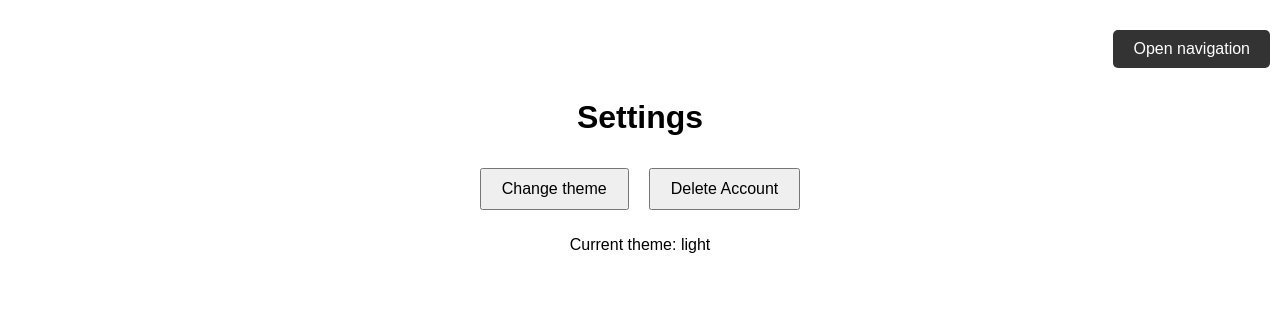
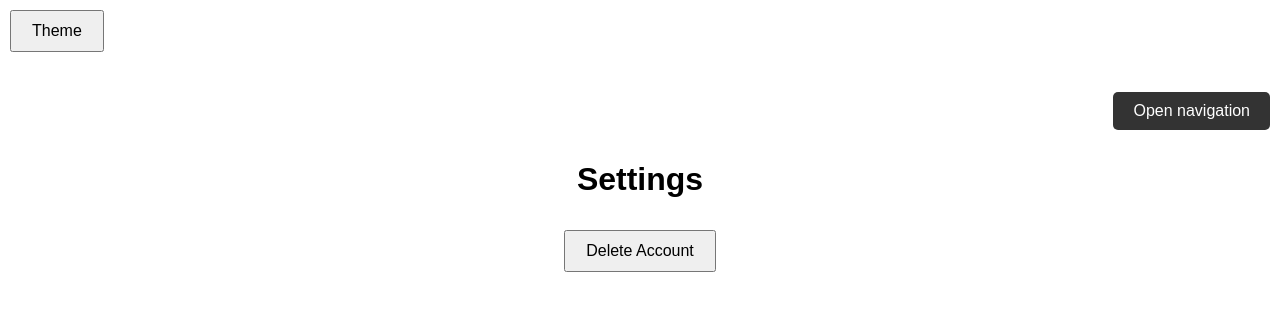
Before and after one commit to TVT22-7/Elokuvasovellus, a React (Create React App) app in the folder client/: page /settings in a window 1280 px wide. Shown: the top 310 px of the page. Built offline with nearby package versions, Linux system fonts and the light colour scheme.

Commit message:
theme change
in progress

```diff
--- a/client/src/App.css
+++ b/client/src/App.css
@@ -2,6 +2,14 @@
   font-family: "Arial", sans-serif;
   text-align: center;
   margin-top: 50px;
+}
+#light {
+  background-color: #fff;
+
+}
+#dark {
+  background-color: rgb(104, 20, 183);
+
 }
 
 button {
--- a/client/src/App.js
+++ b/client/src/App.js
@@ -6,21 +6,33 @@ import FriendGroups from './pages/friendGroups/FriendGroups';
 import Auth from './pages/Auth/Auth';
 import Review from './pages/Review/Review';
 import './App.css';
+import { createContext } from "react";
+import { useState } from "react";
 
+export const ThemeContext = React.createContext(null);
 
 function App() {
+    const [theme, setTheme] = useState("light");
+    const toggleTheme = () => {
+        setTheme((curr) => (curr === "light" ? "dark" : "light"));
+
+    };
     return (
+        <ThemeContext.Provider value={{ theme, toggleTheme }}>
         <Router>
-            <div className="App">
+        <button onClick={toggleTheme}> Theme</button>
+            <div className="App" id={theme}>
                 <Routes>
                     <Route path="/" element={<Auth />} />
                     <Route path="/home" element={<Home />} />
                     <Route path="/settings" element={<Settings />} />
                     <Route path="/friend-groups" element={<FriendGroups />} />
                     <Route path="/review" element={<Review />} />
+
                 </Routes>
             </div>
         </Router>
+        </ThemeContext.Provider>
     );
 }
 
--- a/client/src/pages/friendGroups/FriendGroups.css
+++ b/client/src/pages/friendGroups/FriendGroups.css
@@ -1,3 +1,9 @@
+.App {
+    font-family: "Arial", sans-serif;
+    text-align: center;
+    margin-top: 50px;
+    background-color: #fff;
+}
 .friend-list {
     display: flex;
     flex-direction: column;
--- a/client/src/pages/settings/Settings.css
+++ b/client/src/pages/settings/Settings.css
@@ -0,0 +1,11 @@
+.App {
+    font-family: "Arial", sans-serif;
+    text-align: center;
+    margin-top: 50px;
+  }
+  #light {
+    background-color: #fff;
+  }
+  #dark {
+    background-color: #000;
+  }
--- a/client/src/pages/settings/Settings.js
+++ b/client/src/pages/settings/Settings.js
@@ -4,7 +4,7 @@ import './Settings.css';
 import { useState } from 'react';
 
 function Settings() {
-  const [theme, setTheme] = useState('light');
+
 
 
 
@@ -12,18 +12,14 @@ function Settings() {
     // Code to handle deleting the account
   };
 
-  const handleEditUI = () => {
-    setTheme(theme === 'light' ? 'dark' : 'light'); // create function to actually change the theme.
-
-  };
 
   return (
     <div>
       <Navigation />
       <h1>Settings</h1>
-      <button onClick={handleEditUI}>Change theme</button>
+
       <button onClick={handleDeleteAccount}>Delete Account</button>
-      <p>Current theme: {theme}</p>
+
 
     </div>
   );
```
Also changed, not shown: package.json (deleted, +0 -12 lines), 2 other files (tests, documents, lock files or other folders).
